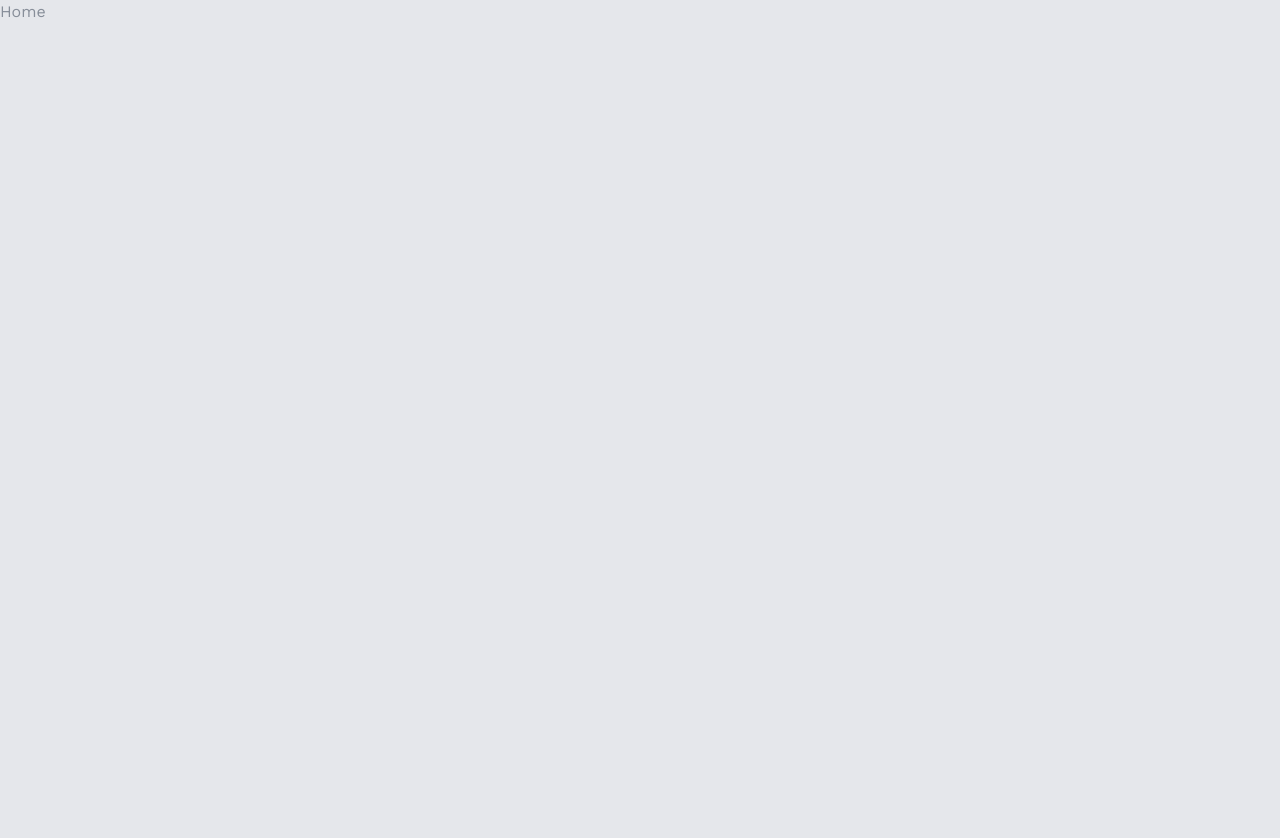
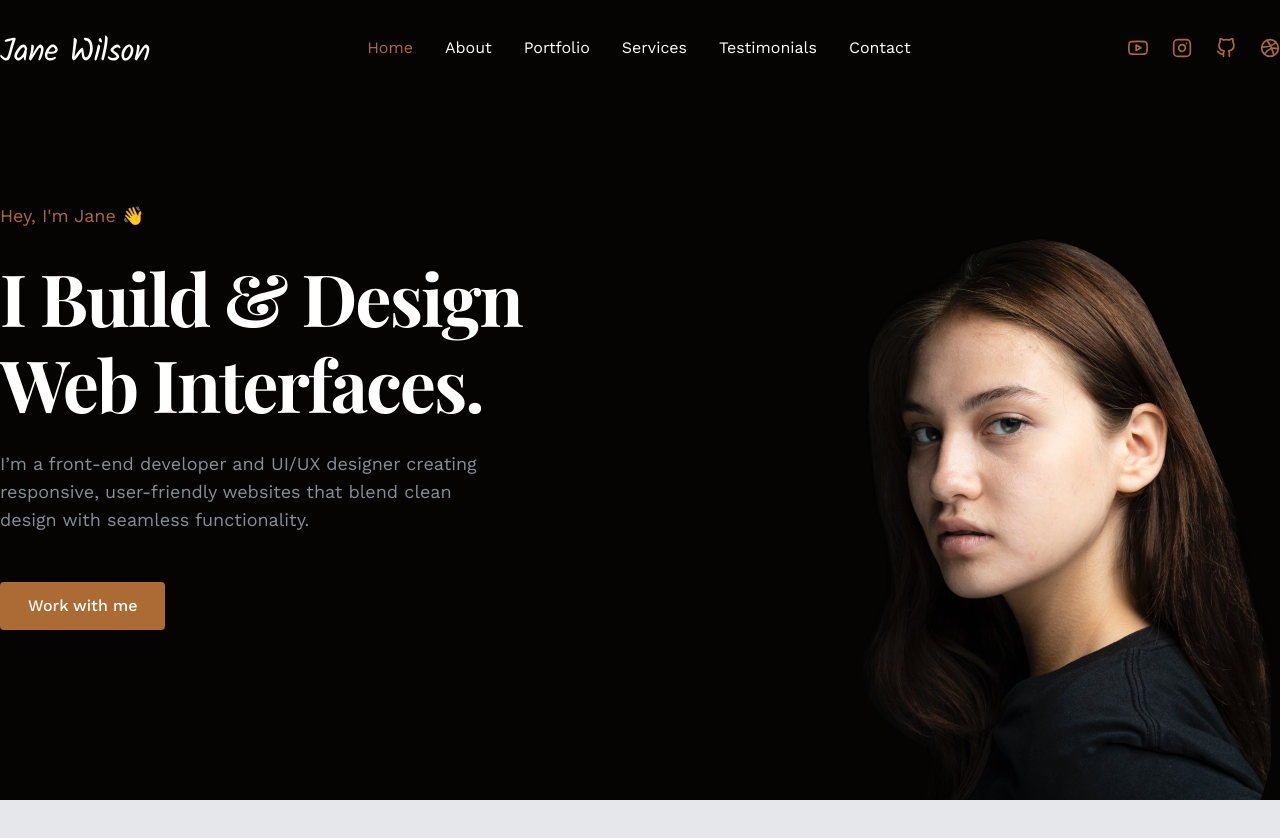
Before and after one commit to Eugensson/portfolio_5, a Next.js app: page / in a window 1280 px wide. Shown: the top 838 px of the page. Before the commit the page ends 800 px from the top, so only its background shows below. Built offline with nearby package versions, Linux system fonts and the light colour scheme; a web font is replaced by a local one.

Commit message:
Create Header? Nav and MobileNav components0

```diff
--- a/app/globals.css
+++ b/app/globals.css
@@ -54,7 +54,7 @@
   }
 
   .btn {
-    @apply py-4 px-7 font-medium text-white flex items-center justify-center rounded-sm hover:bg-accent-hover transition-all;
+    @apply py-4 px-7 font-medium text-white flex items-center justify-center rounded-sm bg-accent hover:bg-accent-hover transition-all cursor-pointer;
   }
 
   .btn-lg {
@@ -78,6 +78,10 @@
   }
 }
 
+.container {
+  @apply w-full max-w-320 mx-auto px-4 lg:px-0;
+}
+
 .swiper-pagination {
   margin-top: 20rem;
 }
--- a/app/page.tsx
+++ b/app/page.tsx
@@ -1,5 +1,14 @@
+import { Hero } from "@/components/hero";
+import { Header } from "@/components/header";
+
 const Home = () => {
-  return <section>Home</section>;
+  return (
+    <main>
+      <Header />
+      <Hero />
+      <div className="h-1000" />
+    </main>
+  );
 };
 
 export default Home;
--- /dev/null
+++ b/components/header.tsx
@@ -0,0 +1,42 @@
+"use client";
+
+import { useEffect, useState } from "react";
+
+import { Nav } from "@/components/nav";
+import { Logo } from "@/components/logo";
+import { Socials } from "@/components/socials";
+import { MobileNav } from "@/components/mobile-nav";
+
+import { cn } from "@/lib/utils";
+
+export const Header = () => {
+  const [bg, setBg] = useState<boolean>(false);
+
+  useEffect(() => {
+    const handleScroll = () => {
+      setBg(window.scrollY > 50);
+    };
+
+    window.addEventListener("scroll", handleScroll);
+
+    return () => {
+      window.removeEventListener("scroll", handleScroll);
+    };
+  }, []);
+
+  return (
+    <header
+      className={cn(
+        "fixed top-0 z-10 w-full flex items-center transition-all duration-300 text-white",
+        bg ? "h-20 bg-tertiary" : "h-24 bg-transparent"
+      )}
+    >
+      <div className="container h-full flex items-center justify-between">
+        <Logo />
+        <Nav />
+        <MobileNav />
+        <Socials />
+      </div>
+    </header>
+  );
+};
--- /dev/null
+++ b/components/hero.tsx
@@ -0,0 +1,34 @@
+import Image from "next/image";
+
+import womanImg from "@/public/assets/banner-woman2.webp";
+
+export const Hero = () => {
+  return (
+    <section
+      className="py-32 lg:py-0 lg:h-screen flex items-center bg-primary lg:bg-cover lg:bg-center lg:bg-no-repeat overflow-hidden"
+      id="home"
+    >
+      <div className="container h-full">
+        <div className="h-full pt-8 flex items-center">
+          <div className="flex-1 flex flex-col items-center lg:items-start">
+            <p className="mb-6 text-lg text-accent">Hey, I&apos;m Jane 👋</p>
+            <h1 className="text-4xl md:text-5xl lg:text-7xl leading-[44px] md:leading-tight lg:leading-[1.2] font-bold md:tracking-[-2px]">
+              I Build & Design <br /> Web Interfaces.
+            </h1>
+            <p className="pt-4 pb-8 md:pt-6 md:pb-12 max-w-120 text-lg text-center lg:text-left">
+              I’m a front-end developer and UI/UX designer creating responsive,
+              user-friendly websites that blend clean design with seamless
+              functionality.
+            </p>
+            <button type="button" className="btn btn-md md:btn-lg">
+              Work with me
+            </button>
+          </div>
+          <div className="hidden h-full lg:flex flex-1 items-end justify-end">
+            <Image src={womanImg} alt="Avatar of Jane Wilson" />
+          </div>
+        </div>
+      </div>
+    </section>
+  );
+};
--- /dev/null
+++ b/components/logo.tsx
@@ -0,0 +1,18 @@
+"use client";
+
+import Image from "next/image";
+import { Link as ScrollLink } from "react-scroll";
+
+export const Logo = () => {
+  return (
+    <ScrollLink
+      smooth
+      to="home"
+      duration={500}
+      delay={50}
+      className="cursor-pointer"
+    >
+      <Image src="/assets/logo.svg" width={150} height={30} alt="Logo" />
+    </ScrollLink>
+  );
+};
--- /dev/null
+++ b/components/mobile-nav.tsx
@@ -0,0 +1,74 @@
+"use client";
+
+import { useState } from "react";
+import { motion } from "framer-motion";
+import { HiMenuAlt3 } from "react-icons/hi";
+import { IoCloseOutline } from "react-icons/io5";
+import { Link as ScrollLink } from "react-scroll";
+
+import { Socials } from "@/components/socials";
+
+import { cn } from "@/lib/utils";
+import { navLinks } from "@/lib/data";
+import { ulVariants, circleVariants } from "@/lib/variants";
+
+export const MobileNav = () => {
+  const [isOpen, setIsOpen] = useState<boolean>(false);
+
+  return (
+    <nav className="lg:hidden relative">
+      <button
+        type="button"
+        onClick={() => setIsOpen(true)}
+        className="cursor-pointer text-white"
+      >
+        <HiMenuAlt3 size={32} />
+      </button>
+      <motion.div
+        variants={circleVariants}
+        initial="hidden"
+        animate={isOpen ? "visible" : "hidden"}
+        className="fixed top-0 right-0 size-4 rounded-full bg-accent"
+      />
+      <motion.div
+        variants={ulVariants}
+        initial="hidden"
+        animate={isOpen ? "visible" : "hidden"}
+        className={cn(
+          "fixed top-0 bottom-0 w-full flex items-center justify-center transition-all duration-300 overflow-hidden",
+          isOpen ? "right-0" : "-right-full"
+        )}
+      >
+        <button
+          type="button"
+          onClick={() => setIsOpen(false)}
+          className="absolute top-6 right-2 cursor-pointer text-white"
+        >
+          <IoCloseOutline size={44} />
+        </button>
+        <ul className="flex flex-col items-center justify-center gap-y-8">
+          {navLinks.map(({ path, name }) => (
+            <li
+              key={name}
+              className="text-white hover:text-primary transition-colors duration-300"
+            >
+              <ScrollLink
+                spy
+                smooth
+                to={path}
+                duration={500}
+                offset={-70}
+                className="text-2xl capitalize"
+                activeClass="text-primary font-semibold"
+                onClick={() => setIsOpen(false)}
+              >
+                {name}
+              </ScrollLink>
+            </li>
+          ))}
+        </ul>
+        <Socials />
+      </motion.div>
+    </nav>
+  );
+};
--- /dev/null
+++ b/components/nav.tsx
@@ -0,0 +1,32 @@
+"use client";
+
+import { Link as ScrollLink } from "react-scroll";
+
+import { navLinks } from "@/lib/data";
+
+export const Nav = () => {
+  return (
+    <nav className="hidden lg:block">
+      <ul className="flex items-center gap-x-8">
+        {navLinks.map(({ path, name }) => (
+          <li
+            key={name}
+            className="text-white hover:text-accent cursor-pointer transition-colors duration-300"
+          >
+            <ScrollLink
+              spy
+              smooth
+              to={path}
+              duration={500}
+              offset={-70}
+              className="capitalize"
+              activeClass="active"
+            >
+              {name}
+            </ScrollLink>
+          </li>
+        ))}
+      </ul>
+    </nav>
+  );
+};
--- /dev/null
+++ b/components/socials.tsx
@@ -0,0 +1,22 @@
+import Link from "next/link";
+
+import { socialList } from "@/lib/data";
+
+export const Socials = () => {
+  return (
+    <ul className="hidden lg:flex items-center gap-x-6">
+      {socialList.map(({ icon: Icon, label, href }) => (
+        <li key={label}>
+          <Link
+            href={href}
+            target="_blank"
+            rel="noopener noreferrer"
+            className="text-accent hover:text-white transition-colors duration-300"
+          >
+            <Icon size={20} />
+          </Link>
+        </li>
+      ))}
+    </ul>
+  );
+};
--- a/lib/data.ts
+++ b/lib/data.ts
@@ -37,13 +37,13 @@ import TestiImage1 from "@/public/assets/testimonials/testimonial-1.webp";
 import TestiImage2 from "@/public/assets/testimonials/testimonial-2.webp";
 import TestiImage3 from "@/public/assets/testimonials/testimonial-3.webp";
 
-export const navList = [
-  { name: "home", href: "home" },
-  { name: "about", href: "about" },
-  { name: "portfolio", href: "portfolio" },
-  { name: "services", href: "services" },
-  { name: "testimonials", href: "testimonials" },
-  { name: "contact", href: "contact" },
+export const navLinks = [
+  { name: "home", path: "home" },
+  { name: "about", path: "about" },
+  { name: "portfolio", path: "portfolio" },
+  { name: "services", path: "services" },
+  { name: "testimonials", path: "testimonials" },
+  { name: "contact", path: "contact" },
 ];
 
 export const socialList = [
--- /dev/null
+++ b/lib/variants.ts
@@ -0,0 +1,14 @@
+import { Variants, Transition } from "framer-motion";
+
+export const circleVariants: Variants = {
+  hidden: { scale: 0 },
+  visible: {
+    scale: 180,
+    transition: { type: "spring", stiffness: 160, damping: 60 } as Transition,
+  },
+};
+
+export const ulVariants: Variants = {
+  hidden: { opacity: 0 },
+  visible: { opacity: 1, transition: { delay: 0.1 } as Transition },
+};
```
